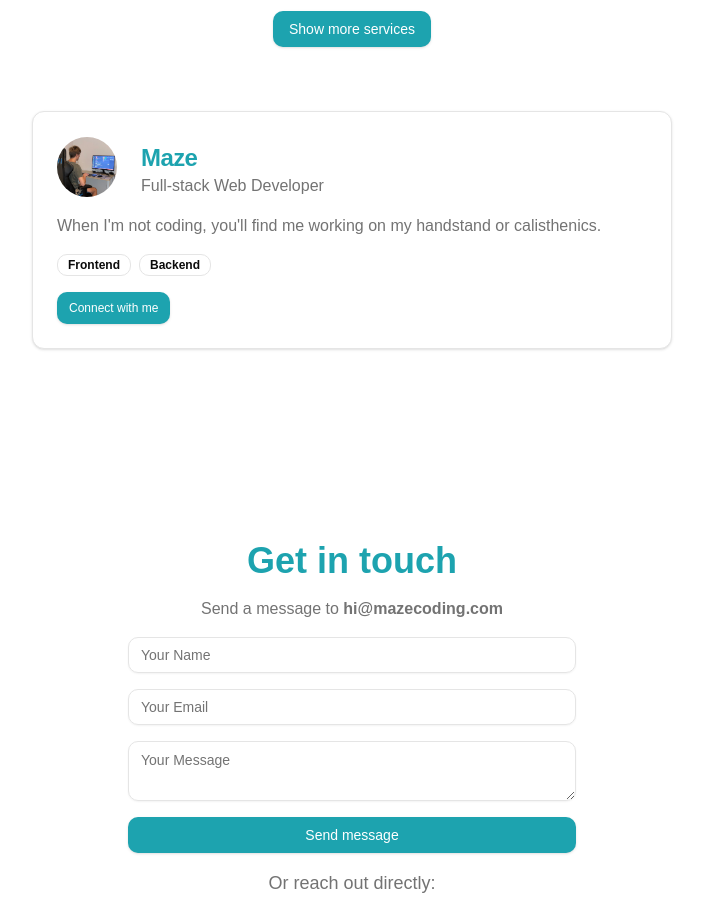
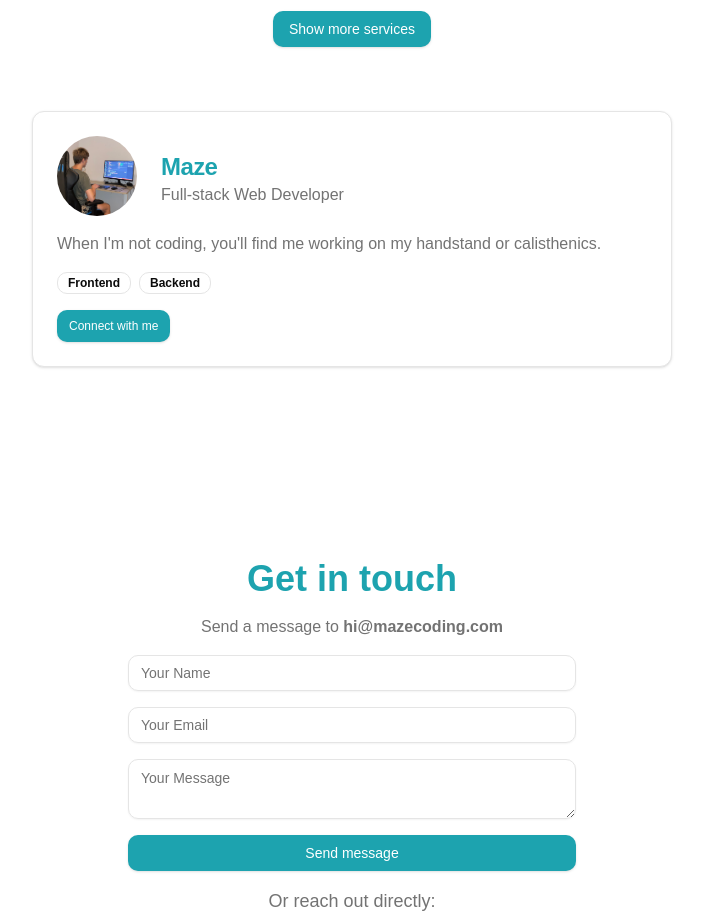
Before and after one commit to mazeincoding/maze-portfolio, a Next.js app: page / in a window 1280 px wide. Shown: the part 3720-4633 px from the top of the page, without its empty margins (288-991 px from the left). Built offline with nearby package versions, Linux system fonts and the light colour scheme.

Commit message:
Made image on about section bigger

```diff
--- a/src/components/about.tsx
+++ b/src/components/about.tsx
@@ -24,8 +24,8 @@ export default function About() {
           <Image
             src="/images/me-working.jpg"
             alt="Maze coding"
-            width={60}
-            height={60}
+            width={80}
+            height={80}
             className="rounded-full object-cover"
             priority={true}
           />
```
